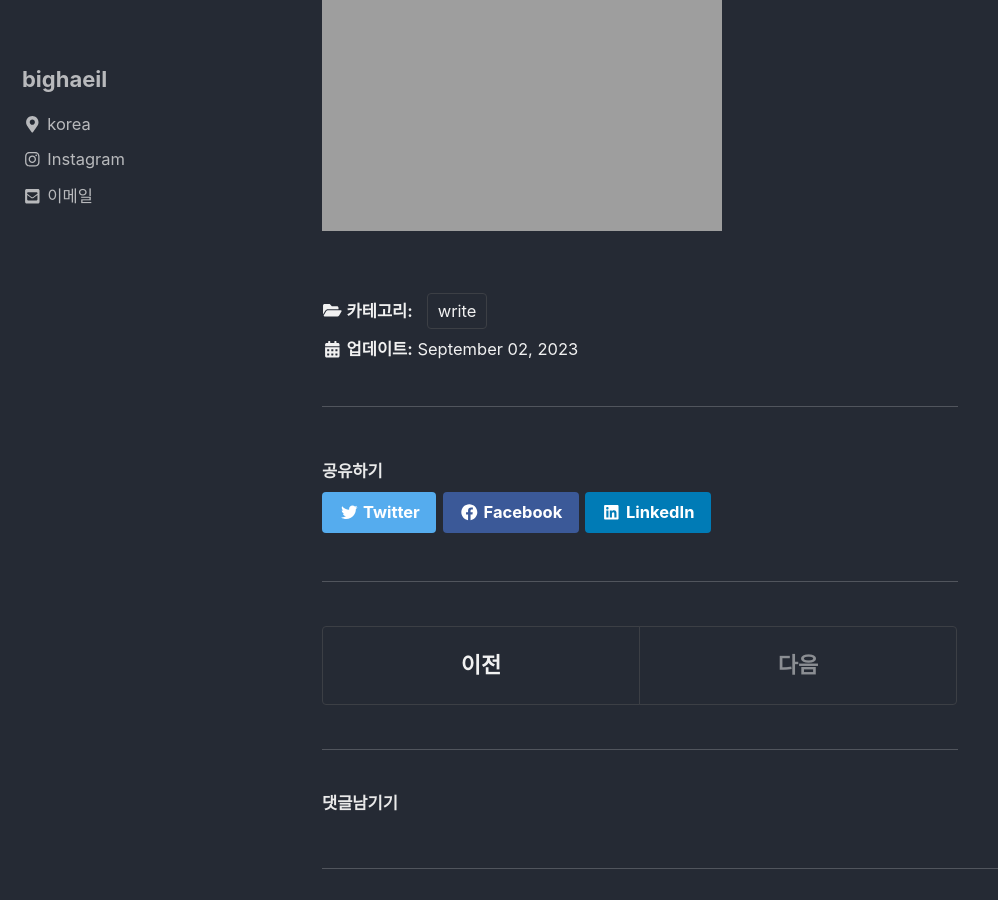
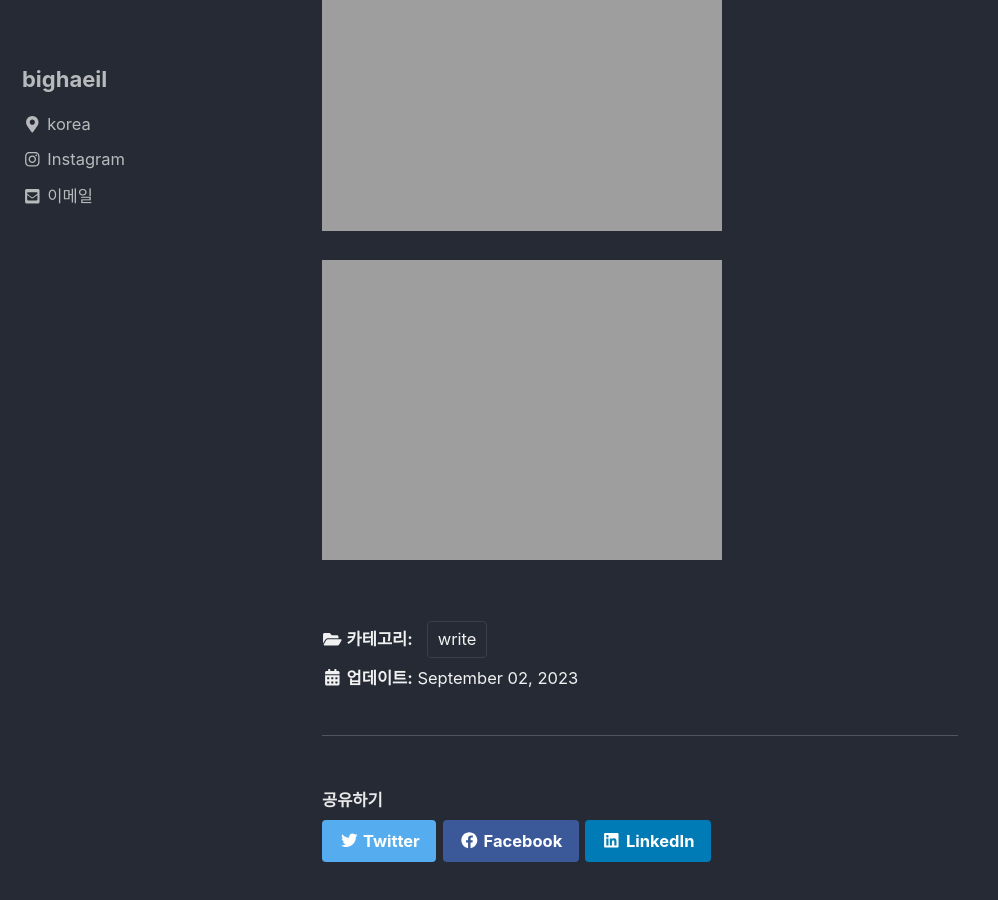
Before and after one commit to bighaeil/bighaeil.github.io, a Jekyll site: the page built from _posts/write/2023-09-02-born.md, in a window 1280 px wide and 900 px high, scrolled down 471 px. Shown: the whole window, without its empty margins (0-998 px from the left). Built offline with Jekyll 4.4.1, drawn with Linux system fonts in a browser that asks for light colours; cached includes are drawn as plain includes; nearby versions of some CDN libraries; comment, search, counter and statistics services are not loaded.

Commit message:
Update 2023-09-02-born.md

```diff
--- a/_posts/write/2023-09-02-born.md
+++ b/_posts/write/2023-09-02-born.md
@@ -11,4 +11,6 @@ last_modified_at: 2023-09-02T17:00:00
 
 서로 각자 개성이 있다
 
-![regret]({{ site.url }}{{ site.baseurl }}/assets/20230902_172526_HDR.jpg)
+![born]({{ site.url }}{{ site.baseurl }}/assets/20230902_172526_HDR.jpg)
+
+![born]({{ site.url }}{{ site.baseurl }}/assets/20230902_183004_HDR.jpg)
```
